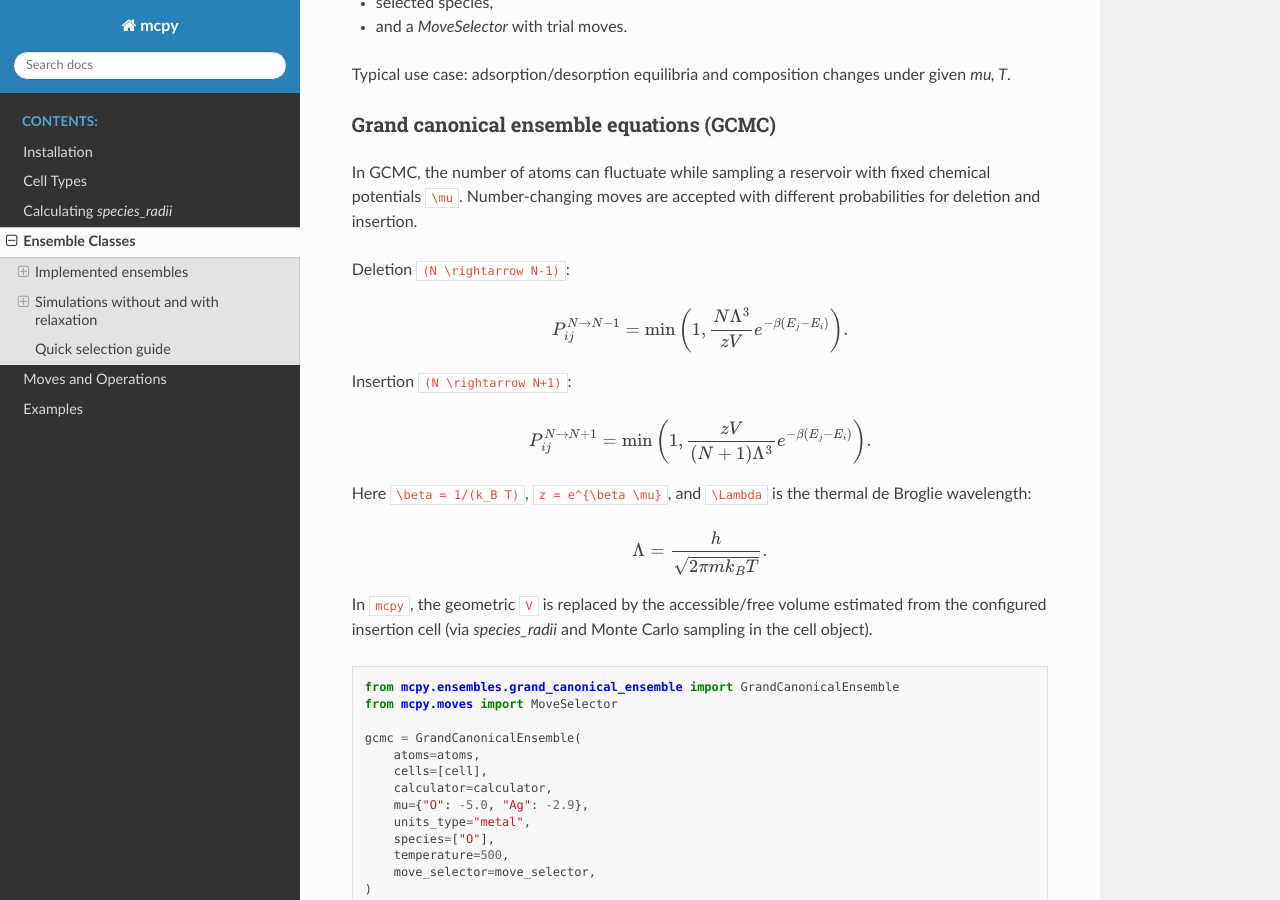
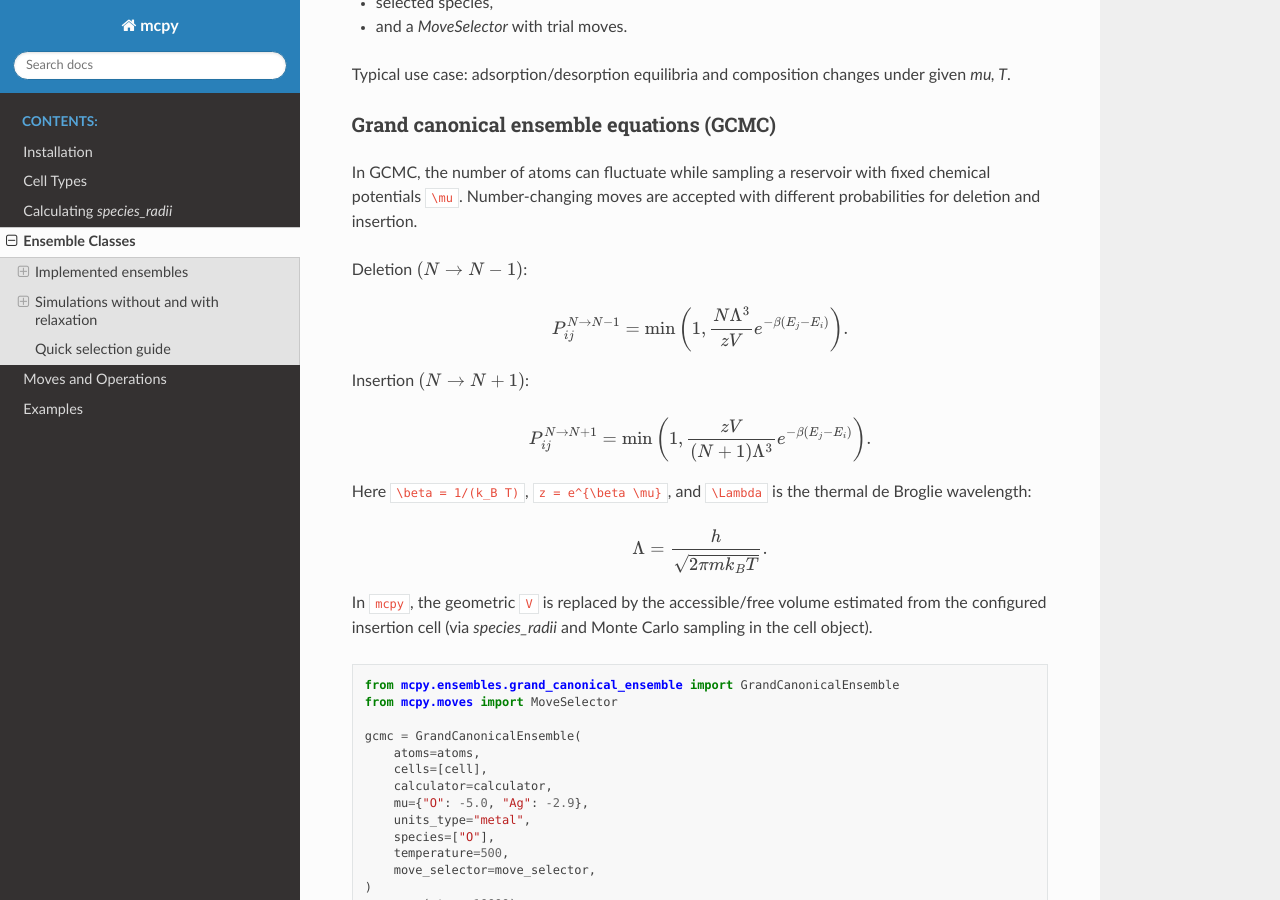
Before and after one commit to farrisric/mcpy, a Sphinx documentation site: the page built from docs/ensembles.rst, in a window 1280 px wide and 900 px high, scrolled down 1270 px. Built offline with Sphinx 7.4.7 and the Read the Docs theme 3.1.0, drawn with Linux system fonts in a browser that asks for light colours; some of the changed lines change nothing that is shown.

Commit message:
fix equations

```diff
--- a/docs/ensembles.rst
+++ b/docs/ensembles.rst
@@ -69,7 +69,7 @@ Grand canonical ensemble equations (GCMC)
 In GCMC, the number of atoms can fluctuate while sampling a reservoir with fixed chemical potentials
 ``\mu``. Number-changing moves are accepted with different probabilities for deletion and insertion.
 
-Deletion ``(N \rightarrow N-1)``:
+Deletion :math:`(N \rightarrow N-1)`:
 
 .. math::
 
@@ -77,7 +77,7 @@ Deletion ``(N \rightarrow N-1)``:
    \min\left(1, \frac{N\Lambda^3}{zV}
    e^{-\beta (E_j - E_i)}\right).
 
-Insertion ``(N \rightarrow N+1)``:
+Insertion :math:`(N \rightarrow N+1)`:
 
 .. math::
 
```
